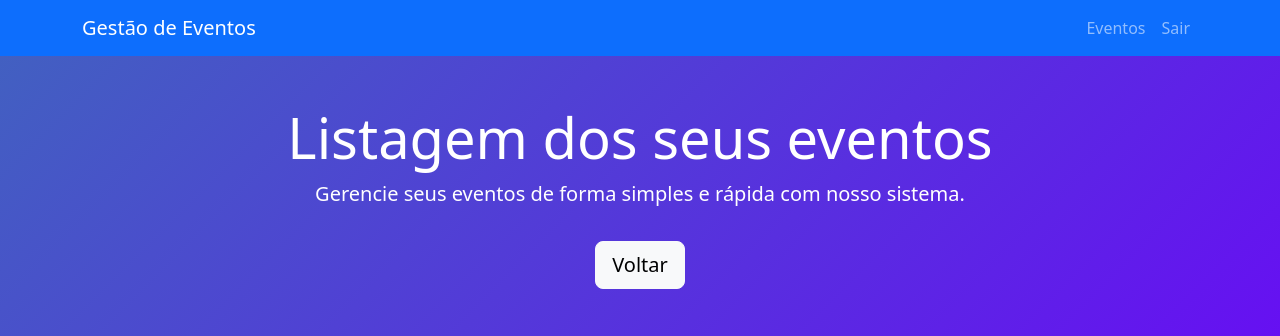
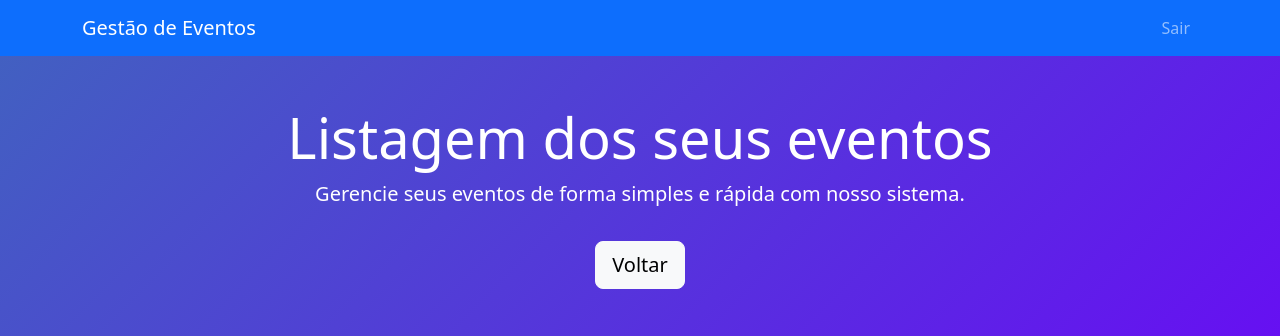
Before and after one commit to ProjetoPHPEtec/GestaoEventos, a PHP site: page /listagem.php in a window 1280 px wide. Shown: the top 336 px of the page. Run offline with PHP 8.4, Linux system fonts and the light colour scheme; data that the repository does not hold is empty.

Commit message:
Atualização com cadastro e Login

```diff
--- a/index.php
+++ b/index.php
@@ -1,5 +1,5 @@
 <?php
-// Redireciona para a página de login
+
 header("Location: login.php");
 exit();
 ?>
--- a/listagem.php
+++ b/listagem.php
@@ -24,10 +24,7 @@ $eventos = $stmt->fetchAll(PDO::FETCH_ASSOC);
         <div class="collapse navbar-collapse">
             <ul class="navbar-nav ms-auto">
                 <li class="nav-item">
-                    <a class="nav-link" href="index.php">Eventos</a>
-                </li>
-                <li class="nav-item">
-                    <a class="nav-link" href="logout.php">Sair</a>
+                    <a class="nav-link" href="login.php">Sair</a>
                 </li>
             </ul>
         </div>
--- a/login.php
+++ b/login.php
@@ -4,7 +4,6 @@
     <meta charset="UTF-8">
     <meta name="viewport" content="width=device-width, initial-scale=1.0">
     <title>Login</title>
-    <!-- Importando o Bootstrap -->
     <link href="https://cdn.jsdelivr.net/npm/bootstrap@5.3.0/dist/css/bootstrap.min.css" rel="stylesheet">
 </head>
 <body>
@@ -20,7 +19,8 @@
                     <label class="form-label">Senha</label>
                     <input type="password" name="senha" class="form-control" placeholder="Digite sua senha" required>
                 </div>
-                <button type="submit" class="btn btn-success w-100">Entrar</button>
+
+                <button type="submit" class="btn btn-success w-100" style="background-color: #6610f2; color: white;">Entrar</button>
             </form>
             <div class="text-center mt-3">
                 <a href="Cadastrar.php" class="text-decoration-none">Ainda não tem conta? Cadastre-se</a>
@@ -28,7 +28,6 @@
         </div>
     </div>
 
-    <!-- Importando o JavaScript do Bootstrap (opcional, mas útil para interações) -->
     <script src="https://cdn.jsdelivr.net/npm/bootstrap@5.3.0/dist/js/bootstrap.bundle.min.js"></script>
 </body>
 </html>
--- a/processa_login.php
+++ b/processa_login.php
@@ -1,12 +1,11 @@
 <?php
 session_start();
-include 'conexao.php'; // Arquivo que faz a conexão com o banco de dados
+include 'conexao.php';
 
 if ($_SERVER["REQUEST_METHOD"] == "POST") {
     $email = trim($_POST['email']);
     $senha = trim($_POST['senha']);
 
-    // Consulta SQL para verificar usuário
     $sql = "SELECT id, senha FROM usuarios WHERE email = :email";
     $stmt = $conexao->prepare($sql);
     $stmt->bindParam(":email", $email, PDO::PARAM_STR);
@@ -14,10 +13,9 @@ if ($_SERVER["REQUEST_METHOD"] == "POST") {
     $usuario = $stmt->fetch(PDO::FETCH_ASSOC);
 
     if ($usuario) {
-        // Verifica se a senha está correta
        if ($senha === $usuario['senha']) {
          $_SESSION['usuario'] = $usuario['id'];
-            header("Location: home.php"); // Redireciona para a página de acesso
+            header("Location: home.php");
             exit();
         } else {
             echo "<script>alert('Senha incorreta!'); window.location.href='login.php';</script>";
```
